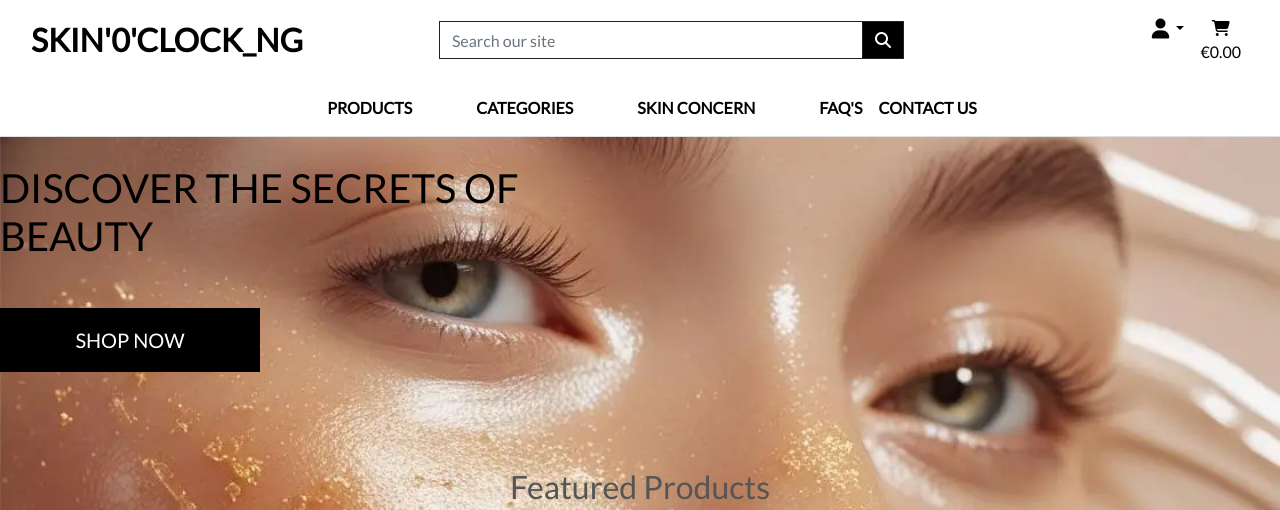
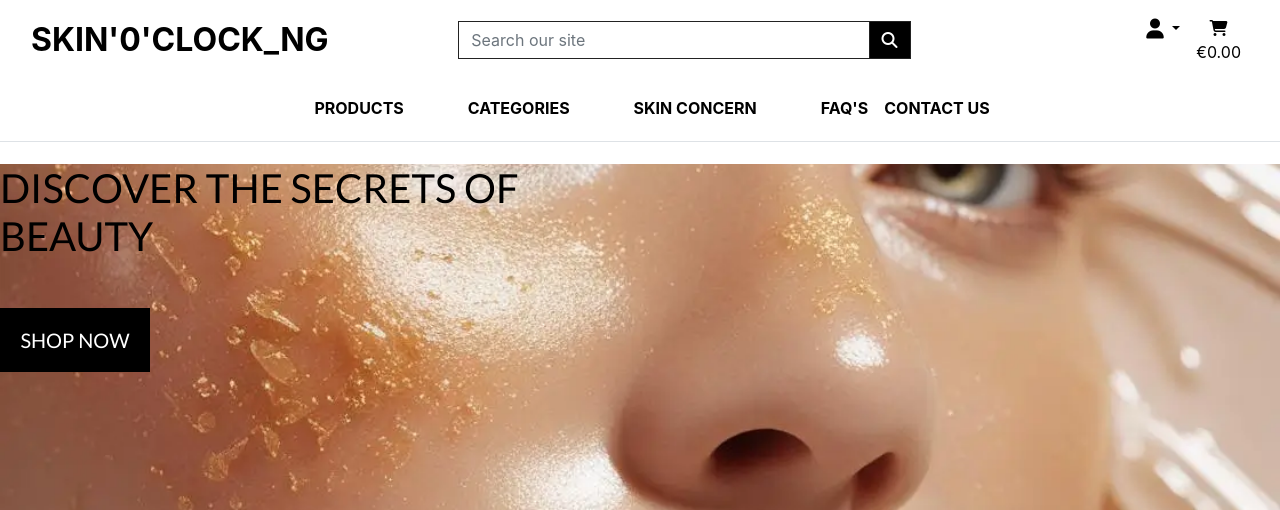
Before and after one commit to mildred-prog/skin0clock_ng, a Django app: page / in a window 1280 px wide. Shown: the top 510 px of the page. Run offline with Django 5.2, Linux system fonts and the light colour scheme; data comes from the database, SQL or seed files in the repository; some libraries are stand-ins or nearby versions; grey boxes are pictures that could not be loaded.

Commit message:
Refactor CSS for improved layout and styling consistency

```diff
--- a/static/css/base.css
+++ b/static/css/base.css
@@ -2,12 +2,26 @@ html {
     height: 100%;
 }
 
-body {
-    background: url('/media/hero_image.webp') no-repeat center center fixed;
+*,
+*::before,
+*::after {
+    box-sizing: border-box;
+}
+html, body {
+    margin: 0;
+    padding: 0;
+    overflow-x: hidden;
+}
+.my-hero {
+    background: url('/media/hero_image.webp') no-repeat center;
     background-size: cover;
-    height: calc(100vh - 164px);
+    height: 500px;
     color: #555;
-    font-family: 'Lato';
+    font-family: 'Lato', sans-serif;
+    width: 100%;
+    max-width: 100%;
+    padding: 0;
+    margin: 0;
 }
 
 /* from Bulma */
@@ -21,6 +35,7 @@ body {
 
 .logo-font {
     text-transform: uppercase;
+    margin-bottom: 5px;
 }
 
 .main-logo-link {
@@ -40,7 +55,7 @@ body {
 .shop-now-button {
     background: #000;
     color: #ffffff;
-    min-width: 260px;
+    min-width: 150px;
 }
 
 .btn-black {
@@ -76,14 +91,7 @@ body {
 	z-index: -1;
 }
 
-/* -------------------------------- Media Queries */
-
-/* Slightly larger container on xl screens */
-@media (min-width: 1200px) {
-  .container {
-    max-width: 80%;
-  }
-}
+/* -------------------------------- Media Queries
 
 /* fixed top navbar only on medium and up */
 @media (min-width: 992px) {
```
